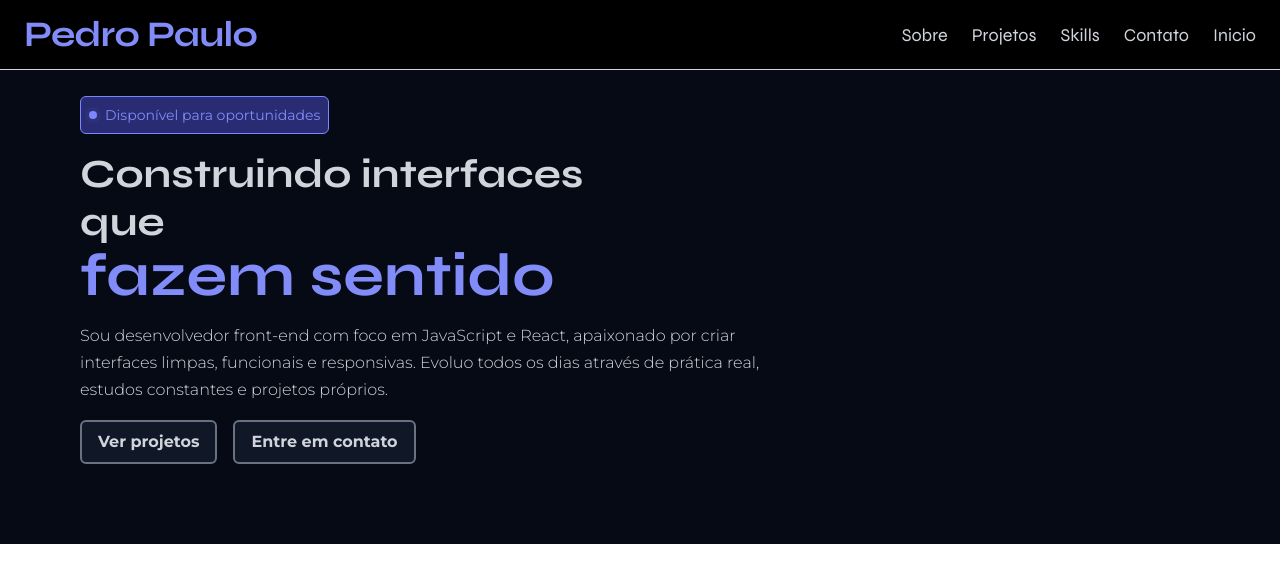
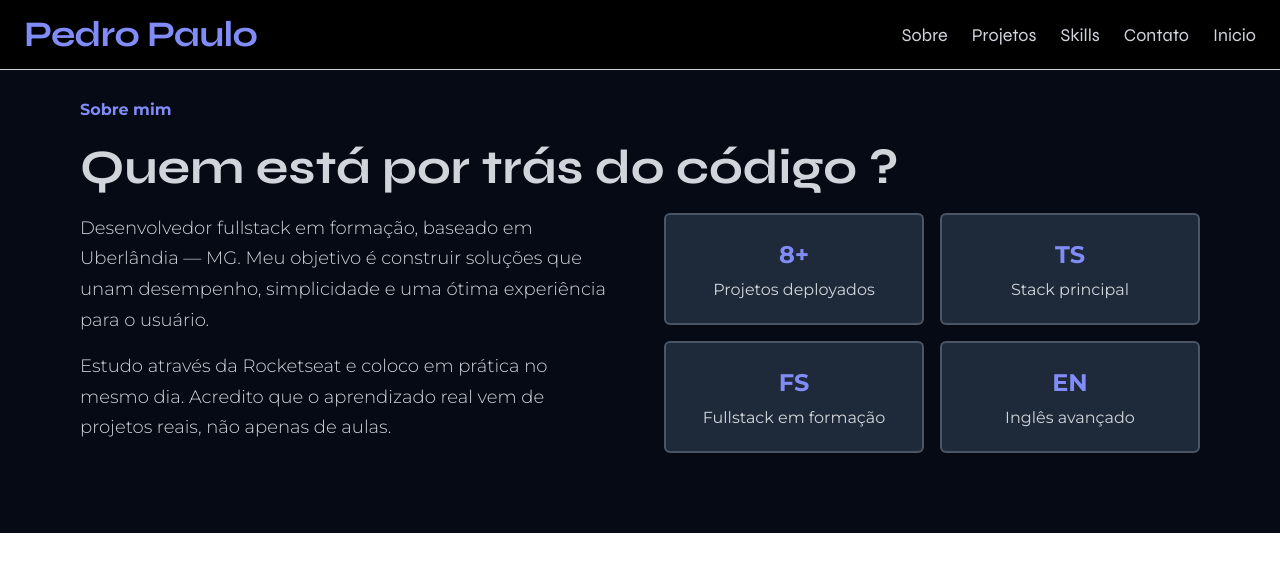
Before and after one commit to P3dr0PRR/portifa-16-03-26, a React (Vite) app: page / in a window 1280 px wide. Shown: the top 582 px of the page. Built offline with nearby package versions, Linux system fonts and the light colour scheme.

Commit message:
feat: adicionando a classe sec-label no layer components

```diff
--- a/src/components/about/about.tsx
+++ b/src/components/about/about.tsx
@@ -6,20 +6,18 @@ export function About() {
       id="sobre"
       className="flex flex-col justify-start gap-4 px-6 py-12 md:px-16 md:py-20"
     >
-      <p className="font-bold font-['Syne'] text-indigo-400 max-w-xl leading-tight">
-        Sobre mim
-      </p>
-      <h2 className="text-3xl md:text-4xl lg:text-5xl font-bold font-['Syne'] text-white max-w-xl leading-tight">
+      <p className="font-bold text-text-secondary">Sobre mim</p>
+      <h2 className="lg:text-5xl text-text-default">
         Quem está por trás do código ?
       </h2>
       <div className="grid grid-cols-1 md:grid-cols-2 gap-8 lg:gap-12">
         <div className="flex flex-col gap-4">
-          <p className="text-gray-300 max-w-lg font-['DM Sans'] font-light leading-relaxed text-base md:text-lg">
+          <p className="text-text-default font-light text-base md:text-lg">
             Desenvolvedor fullstack em formação, baseado em Uberlândia — MG. Meu
             objetivo é construir soluções que unam desempenho, simplicidade e
             uma ótima experiência para o usuário.
           </p>
-          <p className="text-gray-300 max-w-lg font-['DM Sans'] font-light leading-relaxed text-base md:text-lg">
+          <p className="text-text-default font-light text-base md:text-lg">
             Estudo através da Rocketseat e coloco em prática no mesmo dia.
             Acredito que o aprendizado real vem de projetos reais, não apenas de
             aulas.
@@ -31,8 +29,12 @@ export function About() {
               key={item.label}
               className="flex min-h-28 flex-col items-center justify-center bg-gray-800 border-2 border-gray-600 hover:border-l-indigo-400 p-4 md:p-5 text-white rounded-md text-center"
             >
-              <p className="text-2xl font-bold text-indigo-400">{item.value}</p>
-              <p className="text-gray-300 text-sm md:text-base">{item.label}</p>
+              <p className="text-2xl font-bold text-text-secondary">
+                {item.value}
+              </p>
+              <p className="text-text-default text-sm md:text-base">
+                {item.label}
+              </p>
             </div>
           ))}
         </div>
--- a/src/global.css
+++ b/src/global.css
@@ -33,3 +33,9 @@ html {
     @apply font-montserrat antialiased;
   }
 }
+
+@layer components {
+  .sec-label {
+    @apply  text-text-secondary font-bold;
+  }
+}
--- a/src/pages/home/index.tsx
+++ b/src/pages/home/index.tsx
@@ -11,9 +11,9 @@ export function Home() {
     <div>
       <Nav />
       <section className="px-4 pt-18 md:pt-4 flex flex-col bg-[#050a14]">
-        <Hero />
-        {/* <About />
-        <ProjectsPreview />
+        {/* <Hero /> */}
+        <About />
+        {/* <ProjectsPreview />
         <Habilidades />
         <Contato /> */}
       </section>
```
